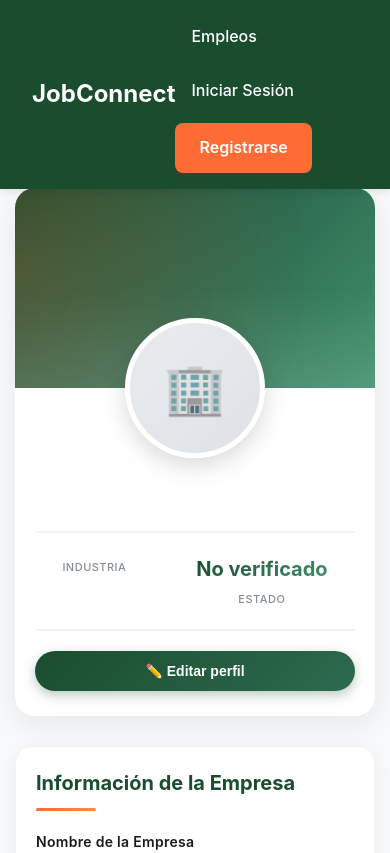
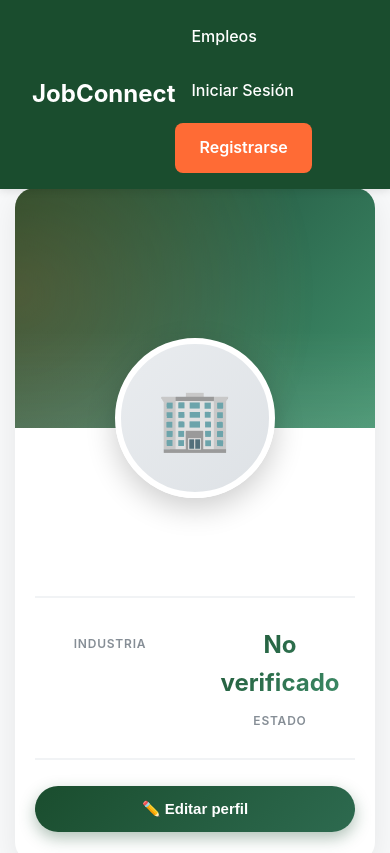
Before and after one commit to luisHidalgo-git/Sut, a React (Vite) app in the folder client/: page /profile/company in a window 390 px wide. Shown: the top 853 px of the page. Built offline with nearby package versions, Linux system fonts and the light colour scheme; no server answers.

Commit message:
intento mejorar perfil

```diff
--- a/client/src/styles/Profile.css
+++ b/client/src/styles/Profile.css
@@ -21,7 +21,7 @@
 
 .profile-cover {
   width: 100%;
-  height: 280px;
+  height: 320px;
   background: linear-gradient(135deg, #1a4d2e 0%, #2d6a4f 50%, #40916c 100%);
   position: relative;
   overflow: hidden;
@@ -55,28 +55,28 @@
 
 .profile-header-content {
   display: flex;
-  gap: 35px;
+  gap: 45px;
   align-items: flex-start;
-  margin-top: -80px;
+  margin-top: -100px;
   position: relative;
   z-index: 10;
-  padding: 0 40px 35px;
+  padding: 0 50px 45px;
 }
 
 .profile-picture-section {
   display: flex;
   flex-direction: column;
   align-items: center;
-  gap: 12px;
+  gap: 15px;
 }
 
 .profile-picture {
-  width: 160px;
-  height: 160px;
+  width: 200px;
+  height: 200px;
   border-radius: 50%;
-  border: 6px solid white;
+  border: 8px solid white;
   object-fit: cover;
-  box-shadow: 0 8px 24px rgba(0, 0, 0, 0.15);
+  box-shadow: 0 10px 30px rgba(0, 0, 0, 0.2);
   background: linear-gradient(135deg, #f8f9fa 0%, #e9ecef 100%);
   display: flex;
   align-items: center;
@@ -89,17 +89,17 @@
 }
 
 .profile-picture-placeholder {
-  width: 160px;
-  height: 160px;
+  width: 200px;
+  height: 200px;
   border-radius: 50%;
-  border: 6px solid white;
+  border: 8px solid white;
   background: linear-gradient(135deg, #e9ecef 0%, #dee2e6 100%);
   display: flex;
   align-items: center;
   justify-content: center;
-  font-size: 60px;
+  font-size: 80px;
   color: #adb5bd;
-  box-shadow: 0 8px 24px rgba(0, 0, 0, 0.15);
+  box-shadow: 0 10px 30px rgba(0, 0, 0, 0.2);
   transition: transform 0.3s ease;
 }
 
@@ -117,18 +117,18 @@
   background: linear-gradient(135deg, #ff6b35 0%, #ff8c42 100%);
   color: white;
   border: none;
-  padding: 12px 24px;
-  border-radius: 25px;
+  padding: 14px 28px;
+  border-radius: 28px;
   cursor: pointer;
-  font-size: 14px;
+  font-size: 15px;
   font-weight: 600;
   transition: all 0.3s ease;
   width: 100%;
   display: flex;
   align-items: center;
   justify-content: center;
-  gap: 8px;
-  box-shadow: 0 4px 12px rgba(255, 107, 53, 0.3);
+  gap: 10px;
+  box-shadow: 0 6px 16px rgba(255, 107, 53, 0.35);
 }
 
 .upload-button:hover {
@@ -143,36 +143,38 @@
 
 .profile-info {
   flex: 1;
-  padding-top: 20px;
+  padding-top: 25px;
 }
 
 .profile-name {
-  font-size: 32px;
+  font-size: 42px;
   font-weight: 700;
-  margin: 0 0 8px 0;
+  margin: 0 0 12px 0;
   color: #1a4d2e;
   letter-spacing: -0.5px;
+  line-height: 1.1;
 }
 
 .profile-email {
   color: #6c757d;
-  margin: 0 0 20px 0;
-  font-size: 15px;
+  margin: 0 0 24px 0;
+  font-size: 18px;
   display: flex;
   align-items: center;
-  gap: 8px;
+  gap: 10px;
 }
 
 .profile-email::before {
   content: '✉';
   color: #ff6b35;
+  font-size: 20px;
 }
 
 .profile-stats {
   display: flex;
-  gap: 40px;
-  margin: 20px 0;
-  padding: 20px 0;
+  gap: 60px;
+  margin: 26px 0;
+  padding: 28px 0;
   border-top: 2px solid #f1f3f5;
   border-bottom: 2px solid #f1f3f5;
 }
@@ -180,6 +182,7 @@
 .stat {
   text-align: center;
   transition: transform 0.2s ease;
+  flex: 1;
 }
 
 .stat:hover {
@@ -187,40 +190,41 @@
 }
 
 .stat-value {
-  font-size: 24px;
+  font-size: 32px;
   font-weight: 700;
   background: linear-gradient(135deg, #1a4d2e 0%, #40916c 100%);
   -webkit-background-clip: text;
   -webkit-text-fill-color: transparent;
   background-clip: text;
+  margin-bottom: 8px;
 }
 
 .stat-label {
-  font-size: 13px;
+  font-size: 15px;
   color: #868e96;
-  margin-top: 6px;
+  margin-top: 8px;
   text-transform: uppercase;
-  letter-spacing: 0.5px;
-  font-weight: 500;
+  letter-spacing: 0.8px;
+  font-weight: 600;
 }
 
 .edit-button-container {
   display: flex;
-  gap: 12px;
-  margin-top: 20px;
+  gap: 15px;
+  margin-top: 24px;
 }
 
 .btn-edit {
   background: linear-gradient(135deg, #1a4d2e 0%, #2d6a4f 100%);
   color: white;
   border: none;
-  padding: 12px 28px;
-  border-radius: 25px;
+  padding: 16px 36px;
+  border-radius: 30px;
   cursor: pointer;
-  font-size: 14px;
+  font-size: 16px;
   font-weight: 600;
   transition: all 0.3s ease;
-  box-shadow: 0 4px 12px rgba(26, 77, 46, 0.3);
+  box-shadow: 0 6px 16px rgba(26, 77, 46, 0.35);
 }
 
 .btn-edit:hover {
@@ -233,10 +237,10 @@
   background: #f8f9fa;
   color: #495057;
   border: 2px solid #dee2e6;
-  padding: 10px 28px;
-  border-radius: 25px;
+  padding: 14px 36px;
+  border-radius: 30px;
   cursor: pointer;
-  font-size: 14px;
+  font-size: 16px;
   font-weight: 600;
   transition: all 0.3s ease;
 }
@@ -251,13 +255,13 @@
   background: linear-gradient(135deg, #52b788 0%, #40916c 100%);
   color: white;
   border: none;
-  padding: 12px 28px;
-  border-radius: 25px;
+  padding: 16px 36px;
+  border-radius: 30px;
   cursor: pointer;
-  font-size: 14px;
+  font-size: 16px;
   font-weight: 600;
   transition: all 0.3s ease;
-  box-shadow: 0 4px 12px rgba(82, 183, 136, 0.3);
+  box-shadow: 0 6px 16px rgba(82, 183, 136, 0.35);
 }
 
 .btn-save:hover {
@@ -444,33 +448,46 @@
     flex-direction: column;
     align-items: center;
     text-align: center;
-    padding: 0 20px 25px;
-    margin-top: -70px;
+    padding: 0 20px 30px;
+    margin-top: -90px;
   }
 
   .profile-picture,
   .profile-picture-placeholder {
-    width: 140px;
-    height: 140px;
-    border-width: 5px;
+    width: 180px;
+    height: 180px;
+    border-width: 6px;
   }
 
   .profile-picture-placeholder {
-    font-size: 50px;
+    font-size: 70px;
   }
 
   .profile-name {
-    font-size: 26px;
+    font-size: 32px;
+  }
+
+  .profile-email {
+    font-size: 16px;
   }
 
   .profile-stats {
     justify-content: space-around;
-    gap: 25px;
+    gap: 30px;
+    flex-wrap: wrap;
+  }
+
+  .stat-value {
+    font-size: 28px;
+  }
+
+  .stat-label {
+    font-size: 13px;
   }
 
   .profile-info {
     width: 100%;
-    padding-top: 10px;
+    padding-top: 15px;
   }
 
   .profile-email::before {
@@ -492,20 +509,46 @@
   }
 
   .profile-cover {
-    height: 200px;
+    height: 240px;
   }
 }
 
 @media (max-width: 480px) {
+  .profile-picture,
+  .profile-picture-placeholder {
+    width: 160px;
+    height: 160px;
+  }
+
+  .profile-picture-placeholder {
+    font-size: 60px;
+  }
+
+  .profile-name {
+    font-size: 28px;
+  }
+
+  .profile-email {
+    font-size: 15px;
+  }
+
   .profile-stats {
-    gap: 15px;
+    gap: 20px;
   }
 
   .stat-value {
-    font-size: 20px;
+    font-size: 24px;
   }
 
   .stat-label {
-    font-size: 11px;
+    font-size: 12px;
+  }
+
+  .btn-edit,
+  .btn-cancel,
+  .btn-save,
+  .upload-button {
+    padding: 14px 28px;
+    font-size: 15px;
   }
 }
```
